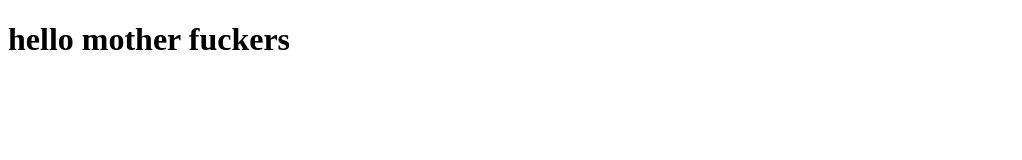
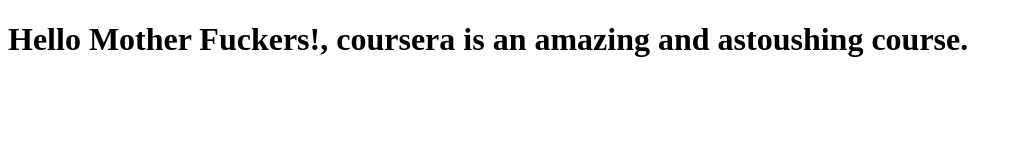
Before and after one commit to yusufwakil9792/coursera-test, a plain HTML site: page site/index.html in a window 1280 px wide. Shown: the whole page, without its empty margins (0-1022 px from the left). Drawn offline with Linux system fonts and the light colour scheme.

Commit message:
Small change to our web page content.

```diff
--- a/site/index.html
+++ b/site/index.html
@@ -6,6 +6,6 @@
 	<title>Hello Mother-Fucker</title>
 </head>
 <body>
-<h1>hello mother fuckers</h1>
+<h1>Hello Mother Fuckers!, coursera is an amazing and astoushing course.</h1>
 </body>
 </html>
```
